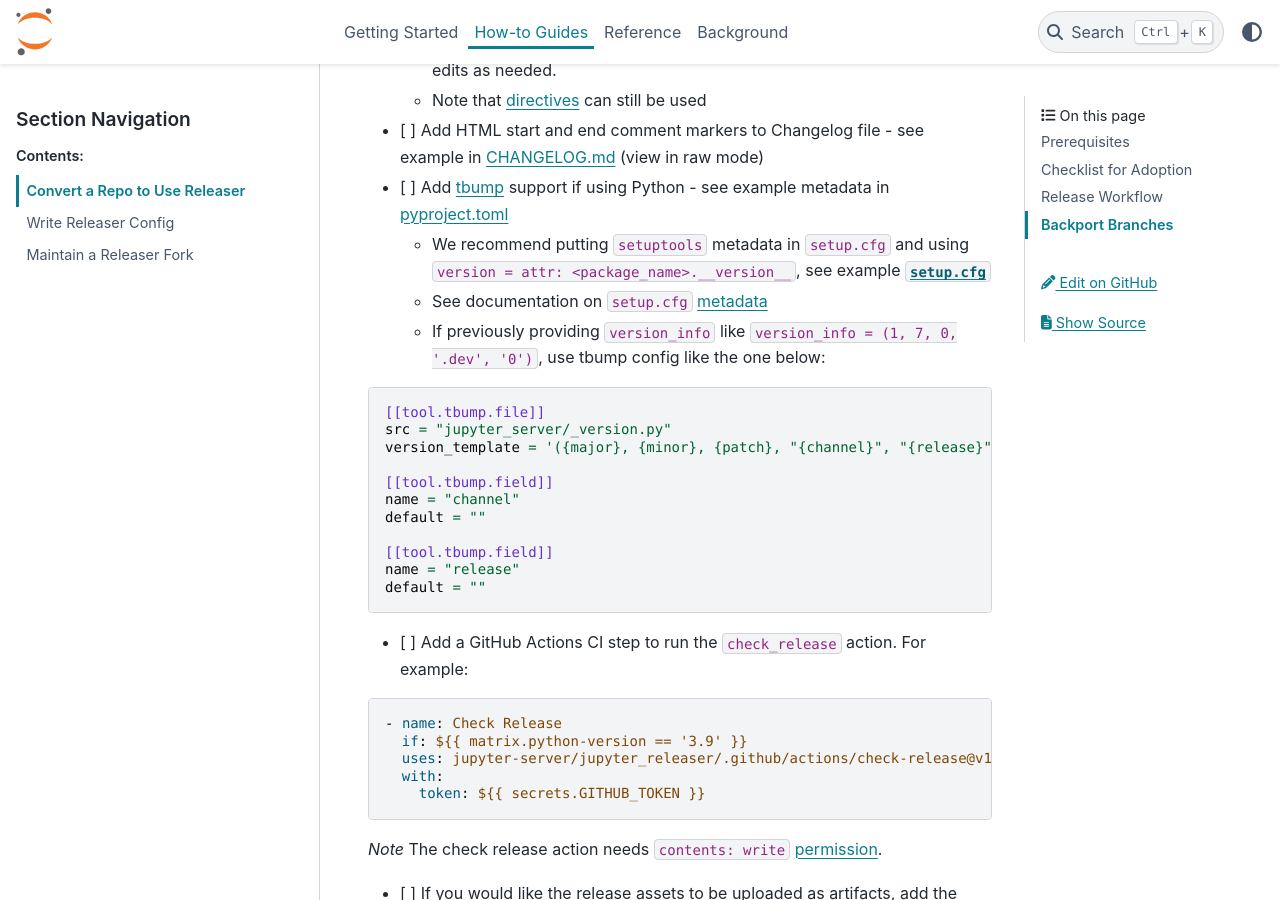
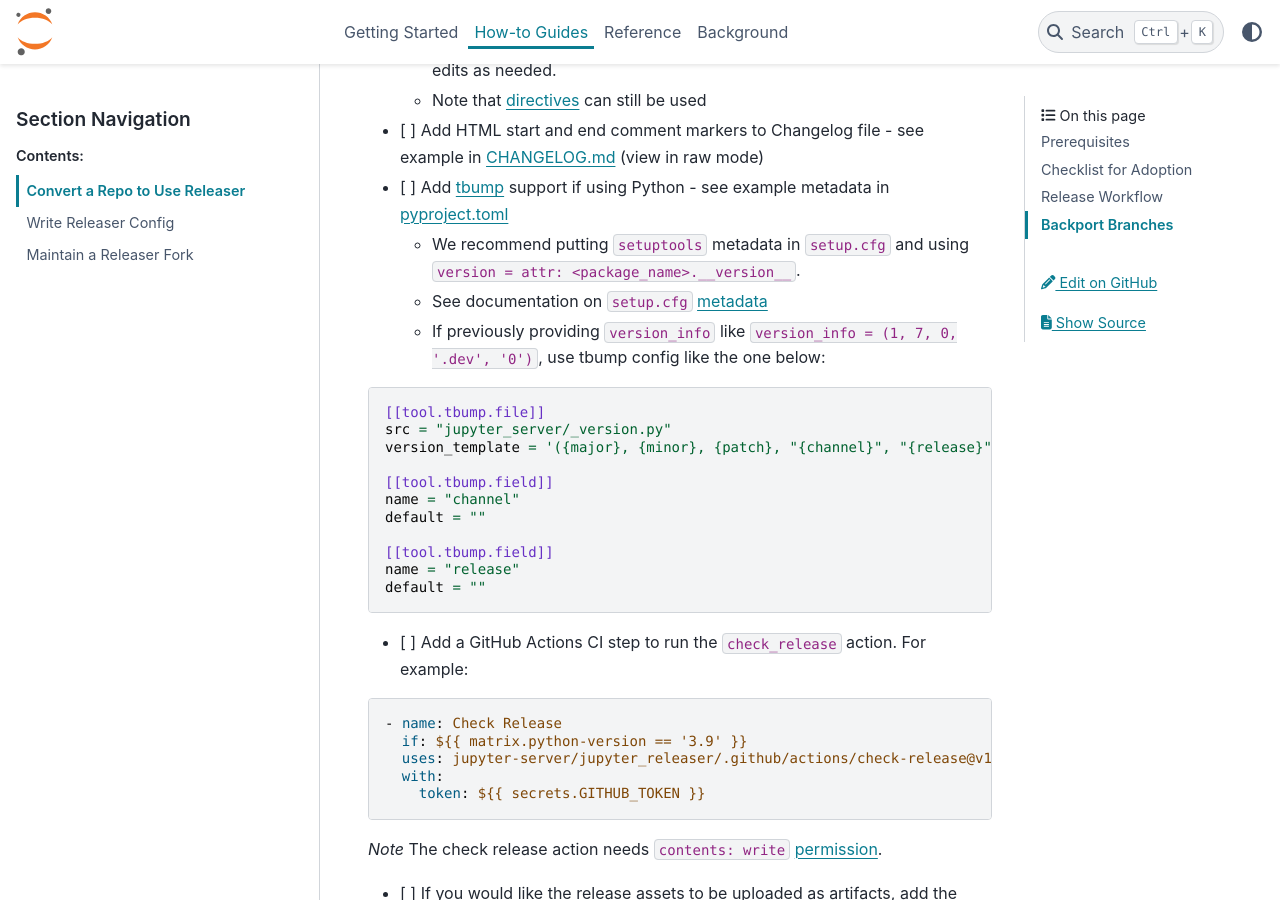
Before and after one commit to jupyter-server/jupyter_releaser, a Sphinx documentation site: the page built from docs/source/how_to_guides/convert_repo.md, in a window 1280 px wide and 900 px high, scrolled down 1335 px. Built offline with Sphinx 7.4.7 and the PyData theme 0.15.4, drawn with Linux system fonts in a browser that asks for light colours.

Commit message:
remove dead link

```diff
--- a/docs/source/how_to_guides/convert_repo.md
+++ b/docs/source/how_to_guides/convert_repo.md
@@ -45,7 +45,7 @@ B. Prep target repository:
   - Note that [directives](https://myst-parser.readthedocs.io/en/latest/using/syntax.html#syntax-directives) can still be used
 - [ ] Add HTML start and end comment markers to Changelog file - see example in [CHANGELOG.md](https://github.com/jupyter-server/jupyter_releaser/blob/main/CHANGELOG.md) (view in raw mode)
 - [ ] Add [tbump](https://github.com/tankerhq/tbump) support if using Python - see example metadata in [pyproject.toml](https://github.com/jupyter-server/jupyter_releaser/blob/main/pyproject.toml)
-  - We recommend putting `setuptools` metadata in `setup.cfg` and using `version = attr: <package_name>.__version__`, see example [`setup.cfg`](https://github.com/jupyter-server/jupyter_releaser/blob/main/setup.cfg)
+  - We recommend putting `setuptools` metadata in `setup.cfg` and using `version = attr: <package_name>.__version__`.
   - See documentation on `setup.cfg` [metadata](https://setuptools.readthedocs.io/en/latest/userguide/declarative_config.html)
   - If previously providing `version_info` like `version_info = (1, 7, 0, '.dev', '0')`, use tbump config like the one below:
 
```
